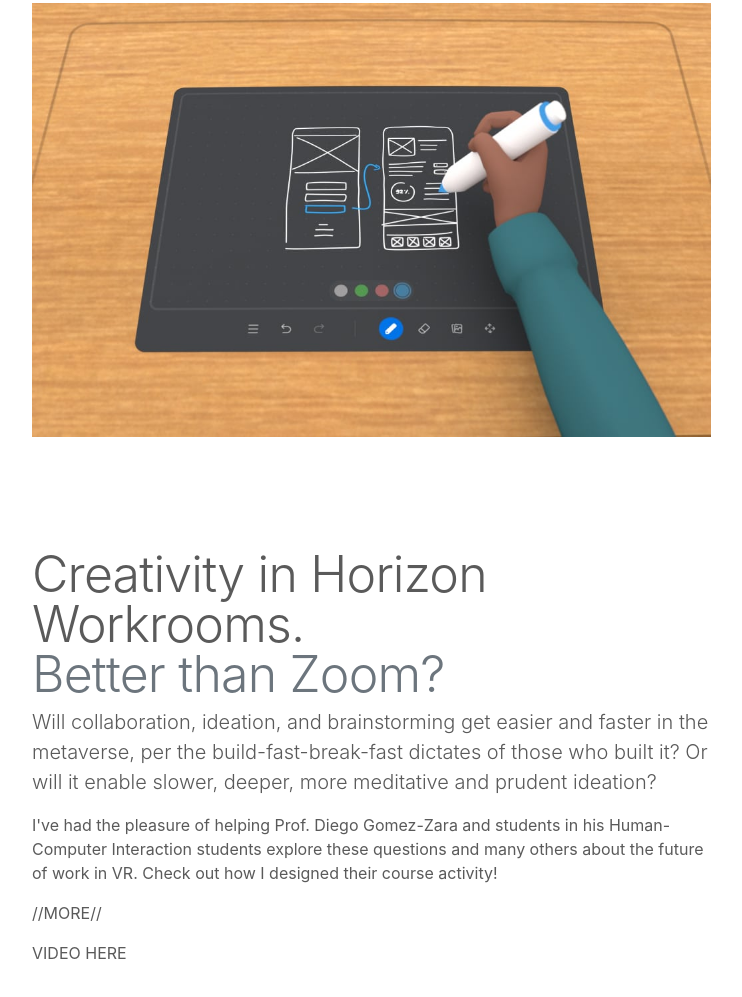
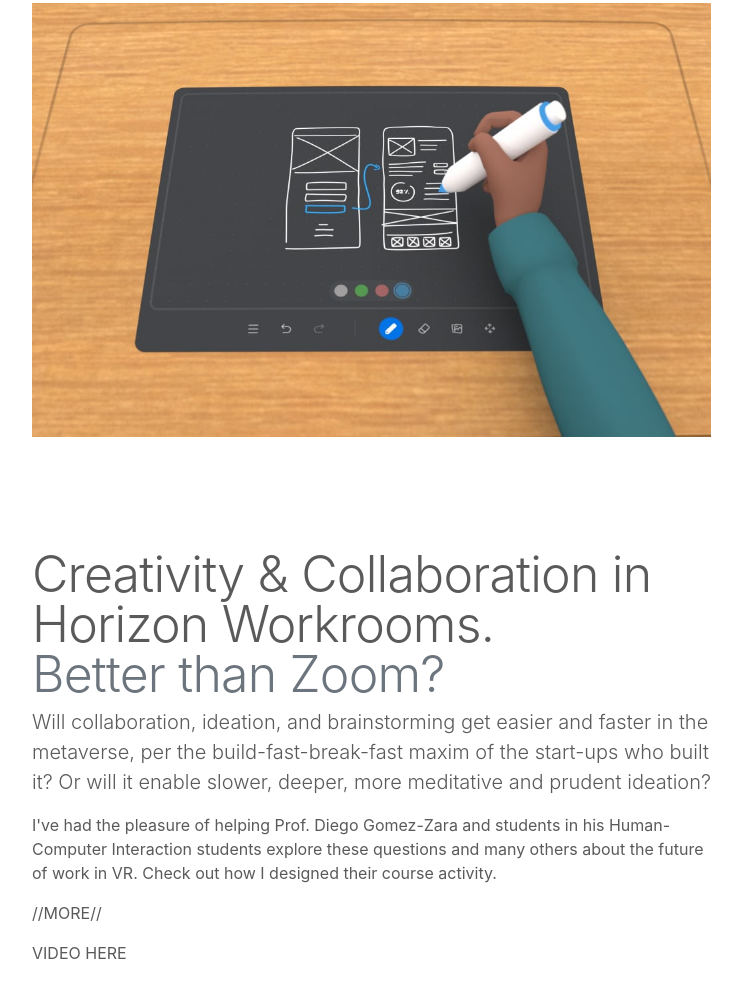
Before and after one commit to azimmern/vr, a plain HTML site: page PAGES/xr_iTREDS.html in a window 1280 px wide. Shown: the part 135-1132 px from the top of the page, without its empty margins (47-789 px from the left). Drawn offline with nearby package versions, Linux system fonts and the light colour scheme; grey boxes are pictures that could not be loaded.

Commit message:
more refinements

```diff
--- a/PAGES/xr_iTREDS.html
+++ b/PAGES/xr_iTREDS.html
@@ -40,18 +40,18 @@
 
                   <div class="col-md-7">
                       <img src="../IMAGES/Horizon-Workrooms-Still-7.jpg" style="width: 100%;">
-                      <h2 class="featurette-heading">Creativity in Horizon Workrooms.<br /><span
+                      <h2 class="featurette-heading">Creativity & Collaboration in Horizon Workrooms.<br /><span
                               class="text-muted">Better than
                               Zoom?</span></h2>
                       <p class="lead">Will collaboration,
-                          ideation, and brainstorming get easier and faster in the metaverse, per the build-fast-break-fast dictates of those who built it? Or will it enable slower, deeper, more meditative and prudent ideation? </p>
+                          ideation, and brainstorming get easier and faster in the metaverse, per the build-fast-break-fast maxim of the start-ups who built it? Or will it enable slower, deeper, more meditative and prudent ideation? </p>
                       <p>I've had the pleasure of helping Prof. Diego Gomez-Zara
                           and
                           students in
                           his Human-Computer Interaction students explore these questions and many others about
                           the future
                           of work in VR.
-                          Check out how I designed their course activity!</p>
+                          Check out how I designed their course activity.</p>
                       <p>//MORE//</p>
 
                   </div>
```
